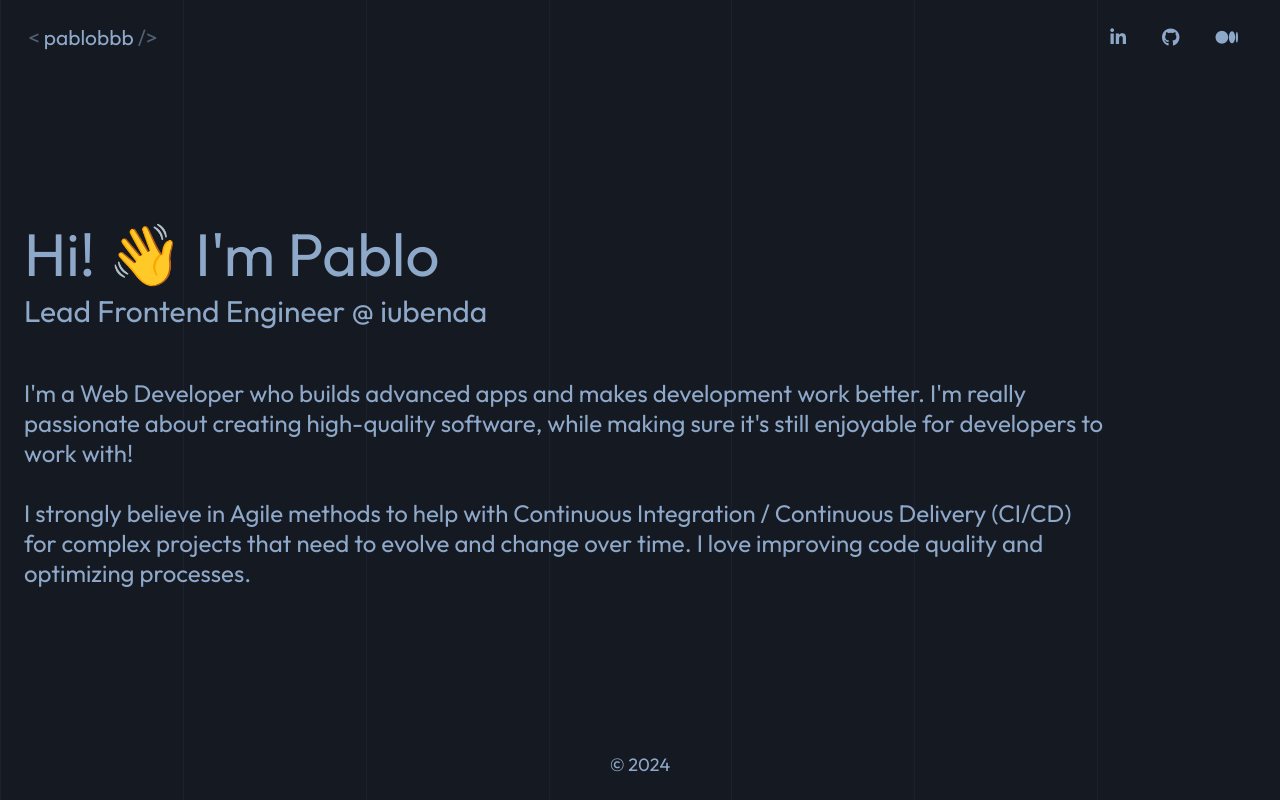
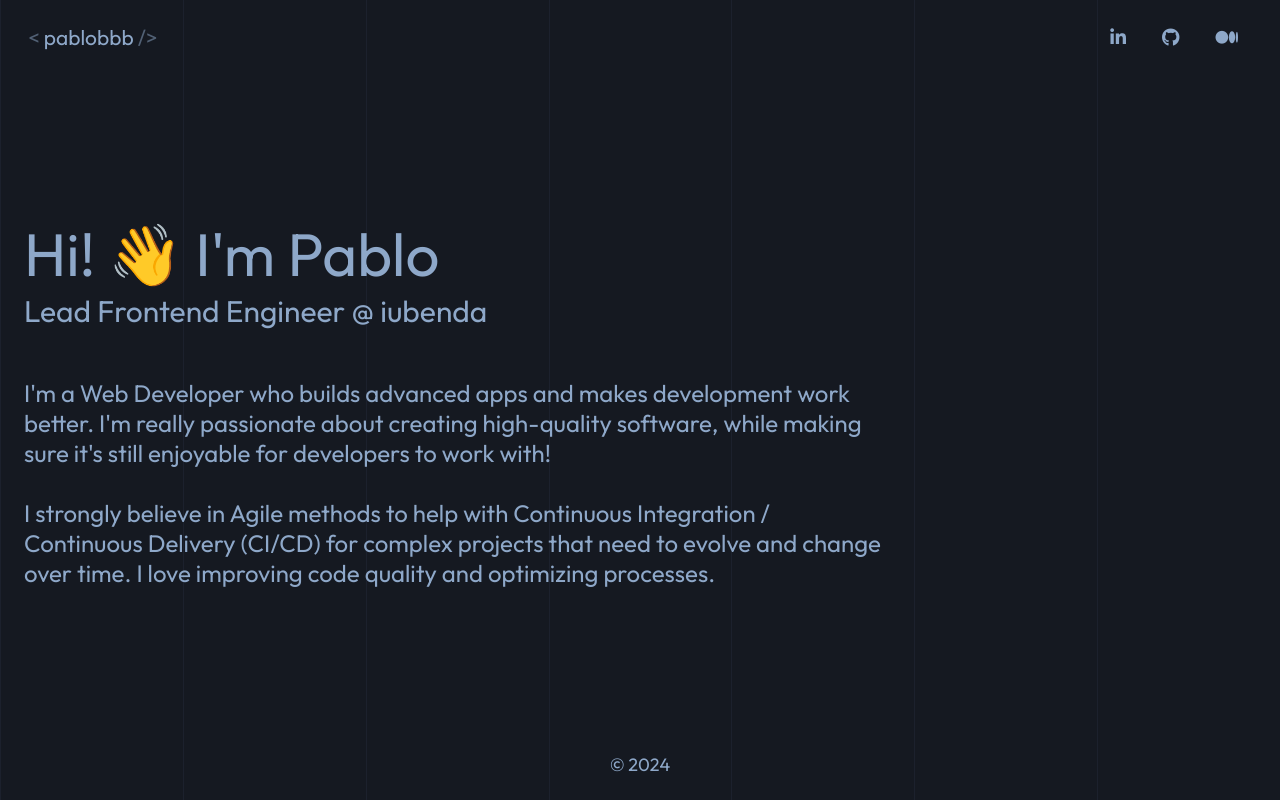
Before and after one commit to pablobbb/pablobbb.github.io, a Vue app: page / in a window 1280 px wide. Built offline with nearby package versions, Linux system fonts and the light colour scheme; the HTML template or start-up script is replaced by a standard one.

Commit message:
fix: make welcome width smaller

```diff
--- a/src/assets/main.css
+++ b/src/assets/main.css
@@ -120,7 +120,7 @@ section h2 {
 }
 
 .welcome {
-  max-width: 45rem;
+  max-width: 36rem;
 }
 
 #app {
```
